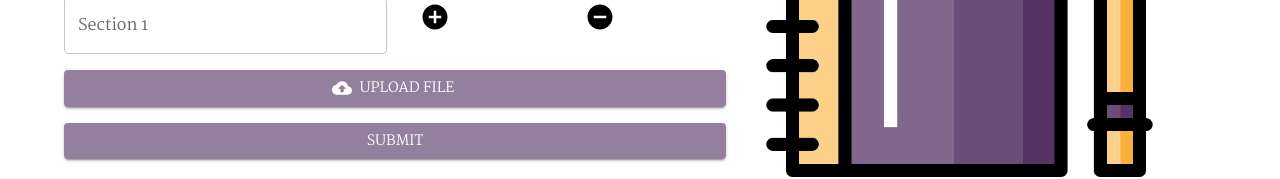
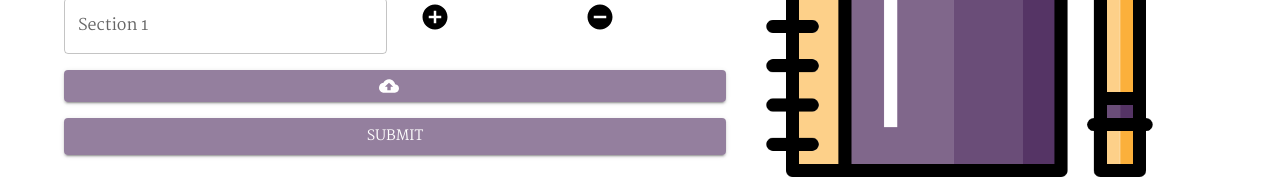
Before and after one commit to Tasneemghazal/front-grad, a React (Vite) app: page /supervisor/addtask in a window 1280 px wide. Shown: the part 466-645 px from the top of the page. Built offline with nearby package versions, Linux system fonts and the light colour scheme.

Commit message:
make the title for the upload button dynamic

```diff
--- a/src/components/shared/UploadFile.jsx
+++ b/src/components/shared/UploadFile.jsx
@@ -17,7 +17,7 @@ const VisuallyHiddenInput = styled('input')({
   width: 1,
 });
 
-export default function UploadFile({ onFileChange }) {
+export default function UploadFile({ buttonText, onFileChange }) {
   const [fileName, setFileName] = useState('');
 
   const handleFileChange = (event) => {
@@ -43,7 +43,7 @@ export default function UploadFile({ onFileChange }) {
       },
     width: "100%",}}
     >
-      {fileName ? fileName : 'Upload file'}
+      {fileName ? fileName : buttonText}
       <VisuallyHiddenInput type="file" onChange={handleFileChange} />
     </Button>
   );
```
